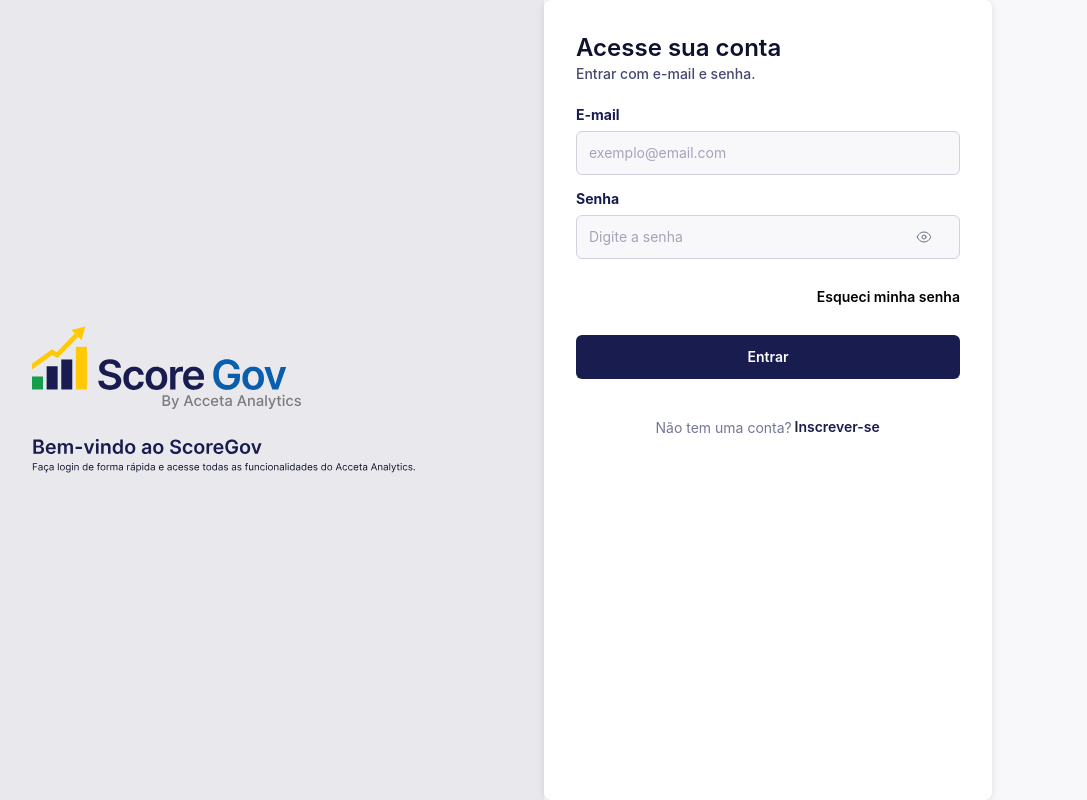
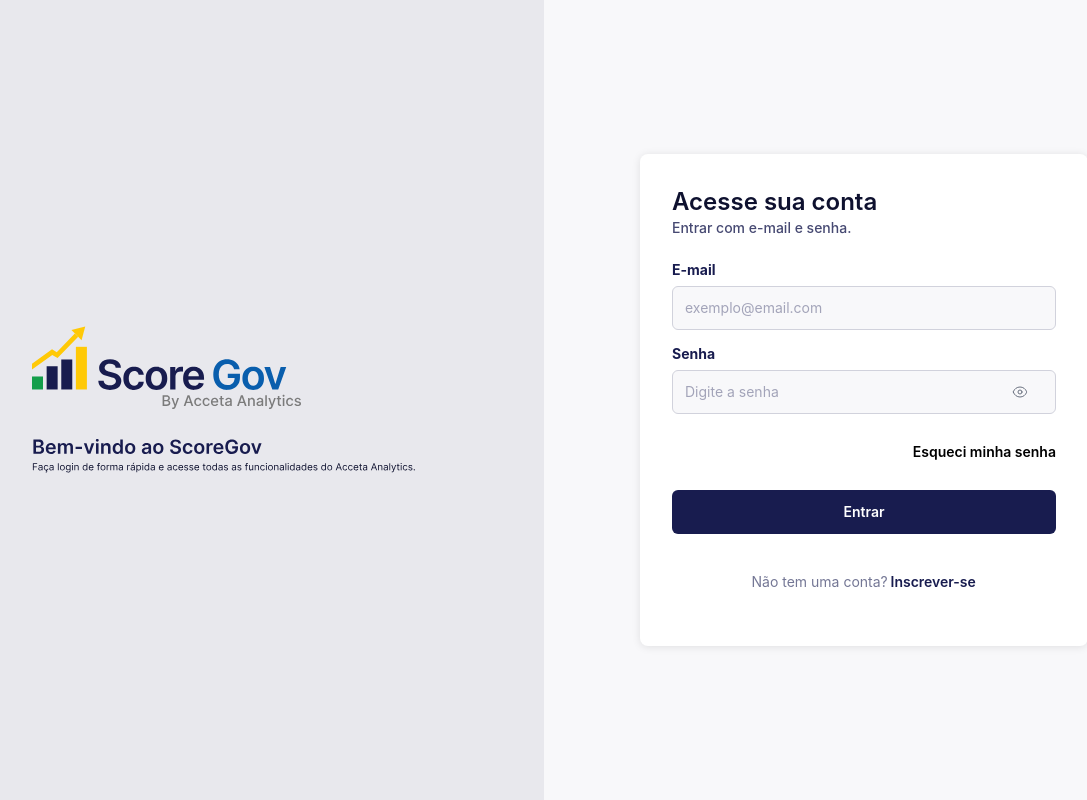
Before and after one commit to DanielRotnitzky/acceta-test, a Next.js app: page / in a window 1280 px wide. Shown: the whole page, without its empty margins (96-1183 px from the left). Built offline with nearby package versions, Linux system fonts and the light colour scheme; no server answers.

Commit message:
feat: add user profile page with editable name and display user information

```diff
--- a/src/pages/empresas/index.tsx
+++ b/src/pages/empresas/index.tsx
@@ -513,7 +513,11 @@
                 justifyItems: 'center'
               }}
             >
-              {pageCompanies.map(c => <CompanyCard key={c.id} company={c} role={role} />)}
+              {pageCompanies.map(c => (
+                <div key={c.id} className="w-[calc(100%-20px)] md:w-auto">
+                  <CompanyCard company={c} role={role} />
+                </div>
+              ))}
             </div>
             <div>
               <Pagination
--- a/src/pages/index.tsx
+++ b/src/pages/index.tsx
@@ -1,9 +1,9 @@
-import { useState, FormEvent } from 'react';
+import { useState, useEffect, FormEvent } from 'react';
 import { loginWithEmail, sendReset, logout } from '@/lib/auth';
 import { sendEmailVerification } from 'firebase/auth';
 import { auth } from '@/lib/firebase';
 import { useRouter } from 'next/router';
-// Left-side will show only the uploaded SVG (public/images/Esquerda.svg)
+// Left-side will show only the uploaded SVG (public/images/Login.svg)
 
 export default function Login() {
   const [email, setEmail] = useState('');
@@ -11,7 +11,25 @@
   const [error, setError] = useState('');
   const [loading, setLoading] = useState(false);
   const [showPassword, setShowPassword] = useState(false);
+  const [isMobile, setIsMobile] = useState(() => {
+    if (typeof window !== 'undefined') {
+      return window.innerWidth < 768;
+    }
+    return false;
+  });
+  // Detectar mobile
+  useEffect(() => {
+    const checkMobile = () => {
+      setIsMobile(window.innerWidth < 768);
+    };
+    if (typeof window !== 'undefined') {
+      checkMobile();
+      window.addEventListener('resize', checkMobile);
+      return () => window.removeEventListener('resize', checkMobile);
+    }
+  }, []);
   const router = useRouter();
+
 
     const onSubmit = async (e: FormEvent) => {
     e.preventDefault()
@@ -83,7 +101,10 @@
         <img src="/images/Login.svg" alt="Ilustração login" className="max-w-full h-auto" />
       </div>
 
-
+          <div
+            className={isMobile ? "" : "auth-right"}
+            style={isMobile ? { width: '100%', maxWidth: 360, margin: '24px auto 0 auto' } : undefined}
+          >
         <div className="auth-card">
           <div className="mb-6">
             <h2 className="text-[24px] font-semibold leading-[132%] text-[#0E112F] max-w-full md:w-[400px]">Acesse sua conta</h2>
@@ -170,5 +191,6 @@
           </form>
         </div>
       </div>
+    </div>
   );
 }
--- a/src/pages/register.tsx
+++ b/src/pages/register.tsx
@@ -69,17 +69,18 @@
         <img src="/images/Login.svg" alt="Ilustração login" className="max-w-full h-auto" />
       </div>
 
+      <div className="auth-right flex items-center justify-center">
         <div className="auth-card max-w-lg w-full p-8">
           <div className="mb-6">
             <button
               type="button"
               onClick={() => router.push('/')}
-            className="text-[#181C4F] font-semibold text-[14px] leading-[24px] flex items-center gap-2 hover:opacity-80"
+              className="text-[#181C4F] font-semibold text-[14px] leading-[24px] flex items-center gap-2 hover:opacity-80 "
             >
               <img src="/images/Icon.svg" alt="Voltar" className="w-4 h-4" />
               Voltar
             </button>
-          <h2 className="text-[24px] font-semibold leading-[132%] text-[#0E112F] max-w-full md:w-[400px] mt-4">Criar conta</h2>
+            <h2 className="text-[24px] font-semibold leading-[132%] text-[#0E112F] max-w-full md:w-[400px] mt-2">Criar conta</h2>
             <p className="text-[#464972] font-medium text-[14px] leading-[140%] max-w-full md:w-[400px]">Preencha os dados abaixo para criar sua conta.</p>
           </div>
 
@@ -181,5 +182,6 @@
               </form>
         </div>
       </div>
+    </div>
   );
 }
```
Also changed, not shown: public/images/Esquerda.Mobile.svg (added), public/images/Esquerda.svg (added), src/pages/profile.tsx (renamed from src/pages/perfil.tsx). Lines whose indentation alone changed are shown as unchanged.
